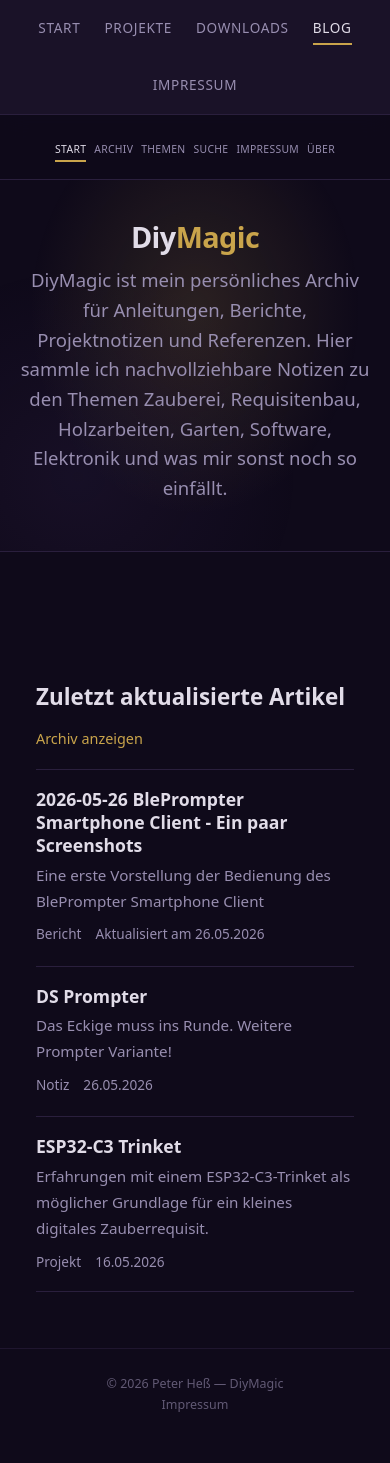
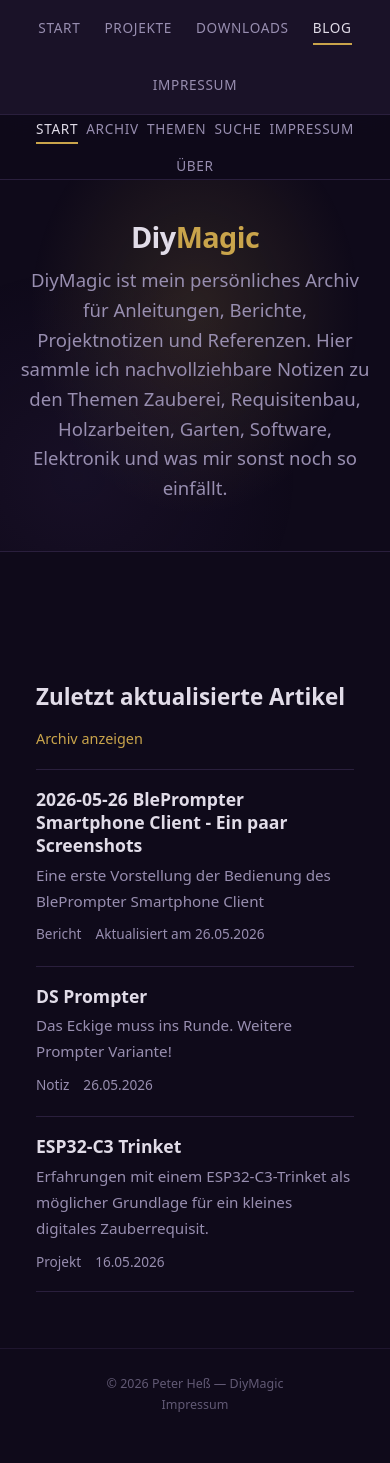
Before and after one commit to hesspet/Zauberhaft, a Jekyll site: the page built from diy-magic/index.md, in a window 390 px wide. Built offline with Jekyll 4.4.1, drawn with Linux system fonts in a browser that asks for light colours.

Commit message:
Fix: Blog-Nav zentriert + konstante Schriftgröße auf Mobile
.site-navigation ul: justify-content: center. Media Queries: font-size-Regeln entfernt, bleibt bei 0.85rem.

```diff
--- a/assets/diy-magic/css/site.css
+++ b/assets/diy-magic/css/site.css
@@ -113,6 +113,7 @@
 .site-navigation ul {
     display: flex;
     flex-wrap: wrap;
+    justify-content: center;
     gap: 1.5rem;
     margin: 0;
     padding: 0;
@@ -732,11 +733,6 @@
         gap: 0.8rem;
     }
 
-    .site-navigation a {
-        font-size: 0.72rem;
-        letter-spacing: 0.03em;
-    }
-
     .home-hero {
         padding: 2.5rem 1.25rem 3rem;
     }
@@ -772,8 +768,4 @@
     .site-navigation ul {
         gap: 0.5rem;
     }
-
-    .site-navigation a {
-        font-size: 0.65rem;
-    }
 }
```
